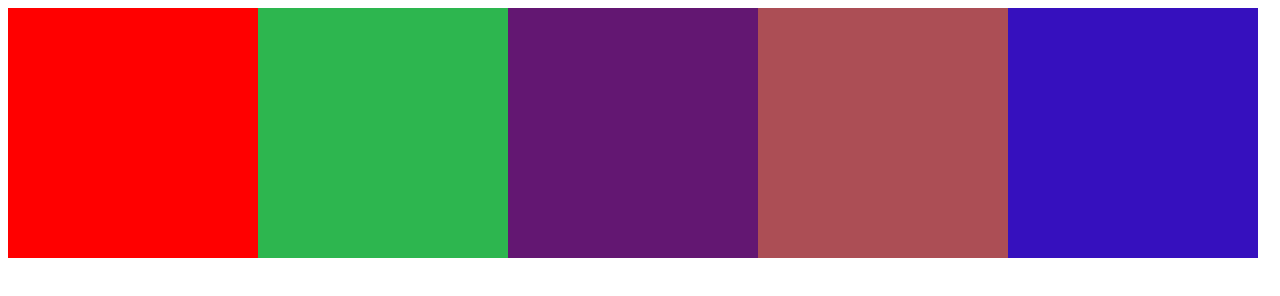
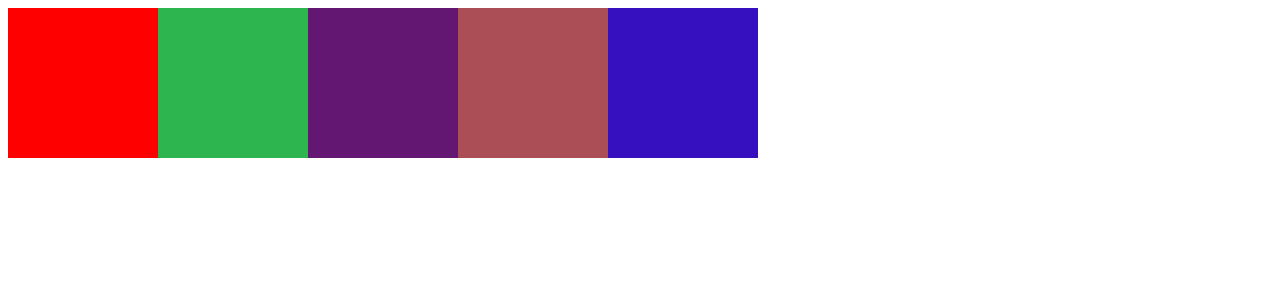
Before and after one commit to VladiislavVolkov/FD1--ClassWorks-and-HW, a plain HTML site: page index.html in a window 1280 px wide. Drawn offline with Linux system fonts and the light colour scheme.

Commit message:
new width and height

```diff
--- a/css/index.css
+++ b/css/index.css
@@ -4,35 +4,35 @@ body {
 
 .div1 {
     background: red;
-    width: 250px;
-    height: 250px;
+    width: 150px;
+    height: 150px;
     cursor: default;
 }
 
 .div2 {
     background: rgb(45, 182, 79);
-    width: 250px;
-    height: 250px;
+    width: 150px;
+    height: 150px;
     cursor: progress;
 }
 
 .div3 {
     background: rgb(99, 23, 114);
-    width: 250px;
-    height: 250px;
+    width: 150px;
+    height: 150px;
     cursor: text;
 }
 
 .div4 {
     background: rgb(172, 78, 85);
-    width: 250px;
-    height: 250px;
+    width: 150px;
+    height: 150px;
     cursor: pointer;
 }
 
 .div5 {
     background: rgb(54, 16, 190);
-    width: 250px;
-    height: 250px;
+    width: 150px;
+    height: 150px;
     cursor: wait;
 }
```
